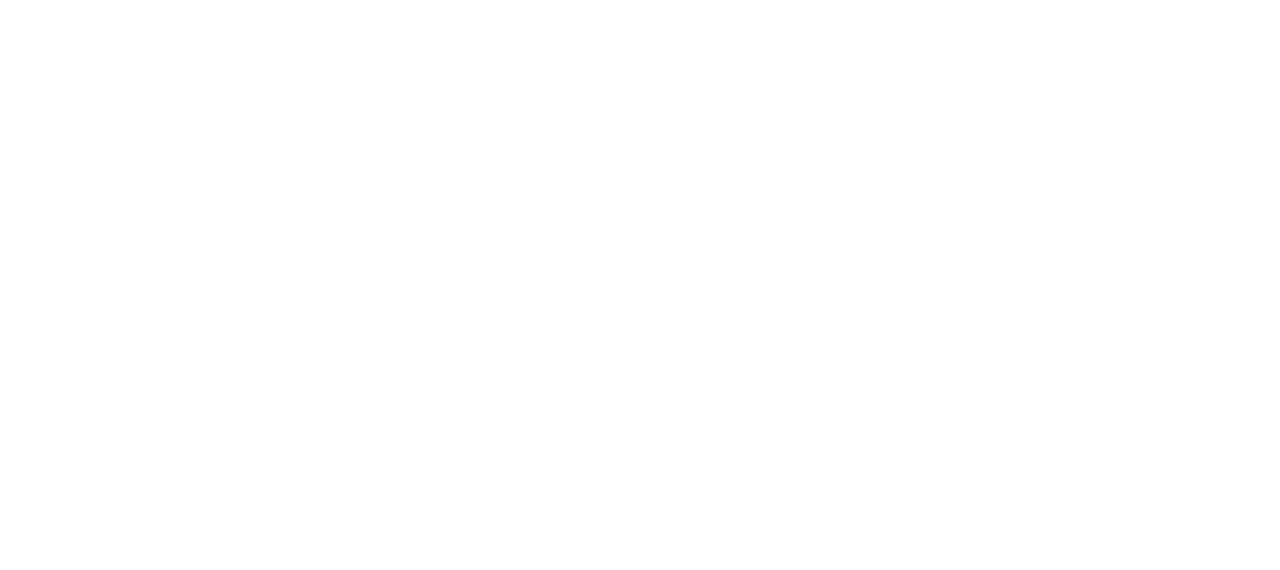
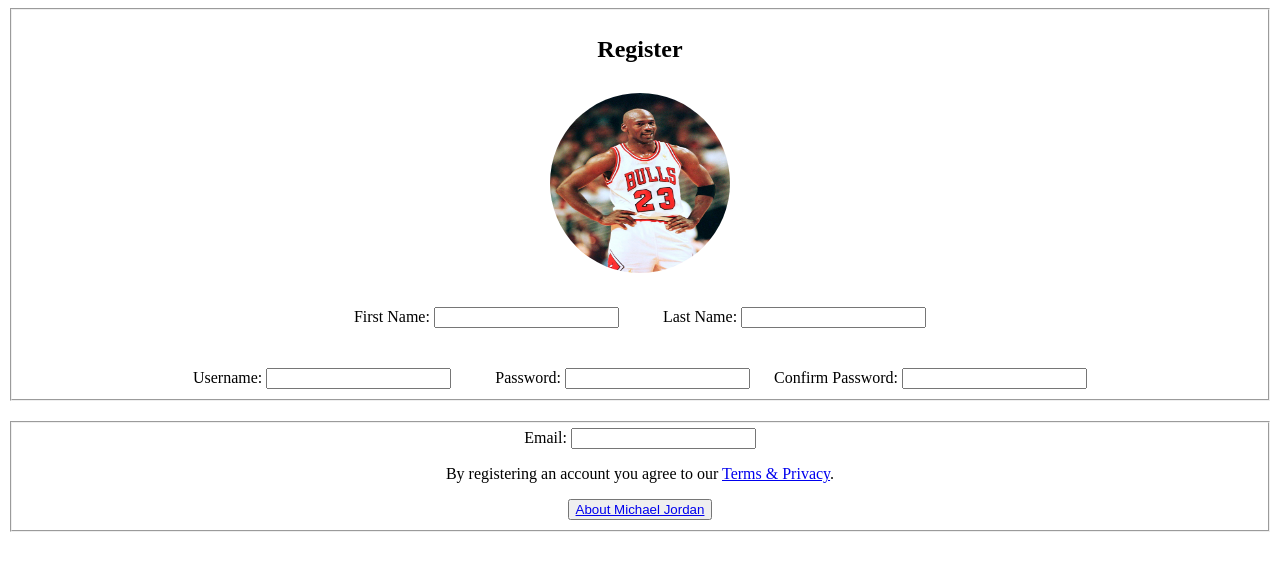
Before and after one commit to Trey302/Artist-Fan-Page, a plain HTML site: page index.html in a window 1280 px wide. Drawn offline with Linux system fonts and the light colour scheme.

Commit message:
landing page

```diff
--- a/index.html
+++ b/index.html
@@ -4,7 +4,34 @@
         <title> </title>
         <link rel="stylesheet" href="styles.css" type="text/css"></a>
     </header>
-    <body>
-
-    </body>
+<center>   <body>
+    <form action="type" method="post">
+        <fieldset>
+        <h2>Register</h2>
+        <div style="margin-bottom: 30px;"></div>
+        <img src="jordan.jpg" style="border-radius: 50%; height: 180px; width: 180px; align-content: right">
+        <div style="margin-bottom: 30px;"></div>
+            <label for="firstname">First Name:</label>
+            <input type="text" id="firstname" name="user_firstname" style="margin-right: 20px;">
+            <label for="lastname" style="margin-left: 20px;">Last Name:</label>
+            <input type="text" id="lastname" name="user_lastname" style="margin-left: px;">
+            <div style="margin-bottom: 40px;"></div>
+            <label for="name">Username:</label>
+            <input type="text" id="name" name="user_name" style="margin-right: 20px;">
+            <label for="pass" style="padding-left: 20px;">Password:</label>
+            <input type="password" id="pass" name="user_pass">
+            <label for="word" style="margin-left: 20px;">Confirm Password:</label>
+            <input type="password" id="word" name="user_word">
+        </fieldset>
+        <div style="margin-bottom: 20px;"></div>
+        <fieldset>
+            <label for="email">Email:</label>
+            <input type="email" id="email" name="user_email">
+            <div style="margin-bottom: 10px;"></div>
+            <p>By registering an account you agree to our <a href="terms.html">Terms & Privacy</a>.</p>
+            <div style="margin-bottom: 10px;"></div>
+            <button> <a href="about.html">About Michael Jordan</a></button>
+        </fieldset>
+        </form>
+    </center>     </body>
 </html>
```
Also changed, not shown: terms.html (added, +23 -0 lines), jordan.jpg (added).
